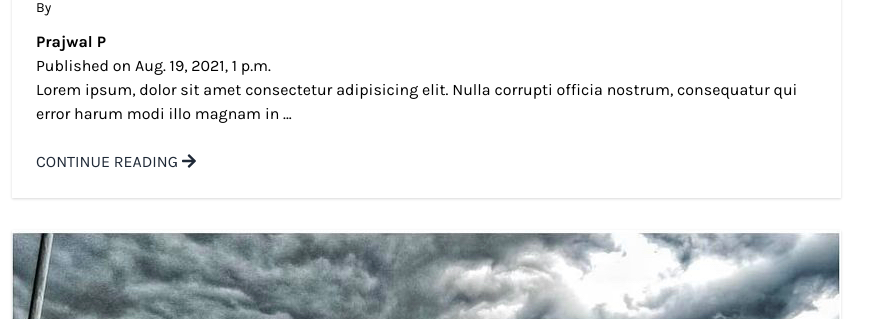
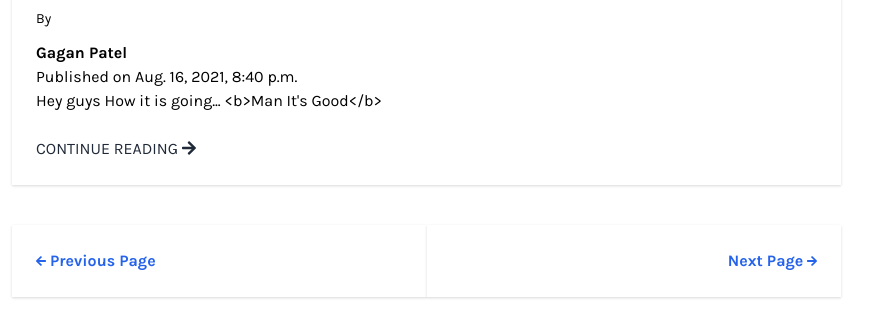
Before and after one commit to Prajwalprakash3722/django-carvkannada, a Django app: page /blog?page=2 in a window 1280 px wide; the page is wider, and only the part inside the window is pictured. Shown: the part 1661-1980 px from the top of that part, without its empty margins (0-894 px from the left). Run offline with Django 3.2, Linux system fonts and the light colour scheme; data comes from the database, SQL or seed files in the repository; both versions use the stored data as it was after the commit; some libraries are stand-ins or nearby versions.

Commit message:
added paginator

```diff
--- a/blog/views.py
+++ b/blog/views.py
@@ -1,6 +1,6 @@
 from django.http import FileResponse
 from django.shortcuts import render
-# from django.core.paginator import Paginator
+from django.core.paginator import Paginator
 from .models import Post
 # Create your views here.
 
@@ -18,14 +18,13 @@ def achievements(request):
 def blog(request):
     if request.method == 'GET':
         posts = Post.objects.all()
-    #     paginator = Paginator(posts, 5)
-    # try:
-    #     page_number = request.GET('page', 1)
-
-    #     page_obj = paginator.get_page(page_number)
-
-    # except:
-    #     page_obj = paginator.get_page(1)
+        paginator = Paginator(posts, 2)
+        page_number = request.GET.get('page', 1)
+        print('no of pages {0}'.format(paginator.num_pages))
+        try:
+            posts = paginator.page(page_number)
+        except EmptyPage:
+            posts = paginator.page(1)
         return render(request, 'blog.html', {'posts': posts})
 
 
--- a/templates/blog.html
+++ b/templates/blog.html
@@ -77,6 +77,22 @@
                 </div>
             </article>
             {% endfor %}
+            <div class="w-full flex pt-6">
+                {% if posts.has_previous %}
+                <a href="/blog?page={{posts.previous_page_number}}"
+                    class="w-1/2 bg-white shadow hover:shadow-md text-left p-6">
+                    <p class="text-md text-blue-600 font-bold flex items-center"><i class="fas fa-arrow-left pr-1"></i>
+                        Previous Page</p>
+                </a>
+                {% endif %}
+                {% if posts.has_next %}
+                <a href="/blog?page={{posts.next_page_number}}"
+                    class="w-1/2 bg-white shadow hover:shadow-md text-right p-6">
+                    <p class="text-md text-blue-600 font-bold flex items-center justify-end">Next Page<i
+                            class="fas fa-arrow-right pl-1"></i></p>
+                </a>
+                {% endif %}
+            </div>
         </section>
 
         <!-- Sidebar Section -->
--- a/templates/post.html
+++ b/templates/post.html
@@ -85,8 +85,8 @@
                 <a href="/blog" class="w-1/2 bg-white shadow hover:shadow-md text-left p-6">
                     <p class="text-lg text-blue-600 font-bold flex items-center"><i class="fas fa-arrow-left pr-1"></i>
                         Back to blog</p>
+
                     {% endif %}
-
                     {% if next_post.title is not None %}
                     <a href="/post/{{next_post.id}}" class="w-1/2 bg-white shadow hover:shadow-md text-right p-6">
                         <p class="text-lg text-blue-600 font-bold flex items-center justify-end">Next <i
```
Also changed, not shown: db.sqlite3, images/think_twice_code_once_by_kayee3n_d8480ht-fullview.jpg (added).
